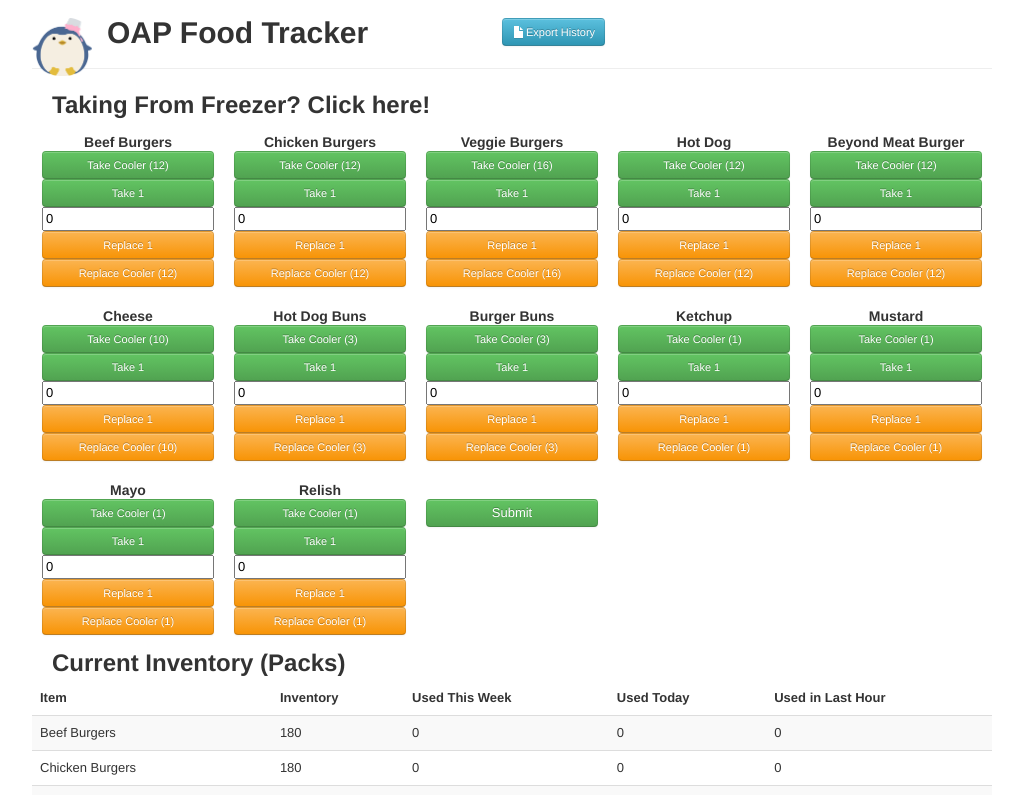
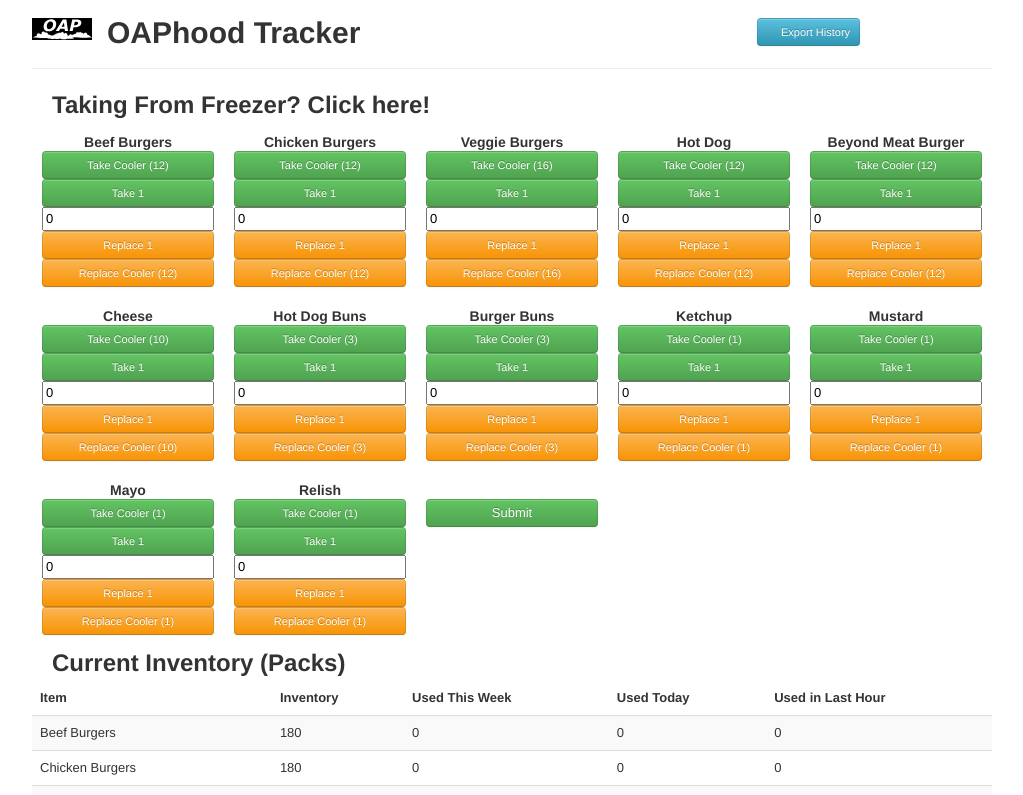
Before and after one commit to McGillEUS/oap-foodtracker, a plain HTML site: page index.html in a window 1280 px wide. Shown: the top 795 px of the page, without its empty margins (118-1141 px from the left). Drawn offline with Linux system fonts and the light colour scheme.

Commit message:
prettification & reorganization

```diff
--- a/index.html
+++ b/index.html
@@ -12,13 +12,13 @@
   <div class="container" ng-app="foodTracker" ng-controller="jsonGUIController">
     <div class="row">
       <div class="page-header">
-        <div class="span1">
-          <img src="img/frostbite_favicon.png">
+        <div class="span1" style="background-color:black;">
+          <img src="img/oap_logo.svg">
         </div>
         <div class="span5">
-          <h1>OAP Food Tracker</h1>
+          <h1>OAPhood Tracker</h1>
         </div>
-        <ol style="list-style-type: none;">
+        <ol style="list-style-type: none; float: right;">
           <li>
             <div class="span3">
               <button class="btn btn-info btn-small" ng-click="exportChanges($filename)" id="create">
```
Also changed, not shown: img/docs/edit-products.png (deleted), img/docs/filter-products.png (deleted), img/docs/list-products.png (deleted), img/frostbite_favicon.png (deleted), img/glyphicons-halflings-white.png (deleted), img/glyphicons-halflings.png (deleted), img/oap_logo.svg (added).
